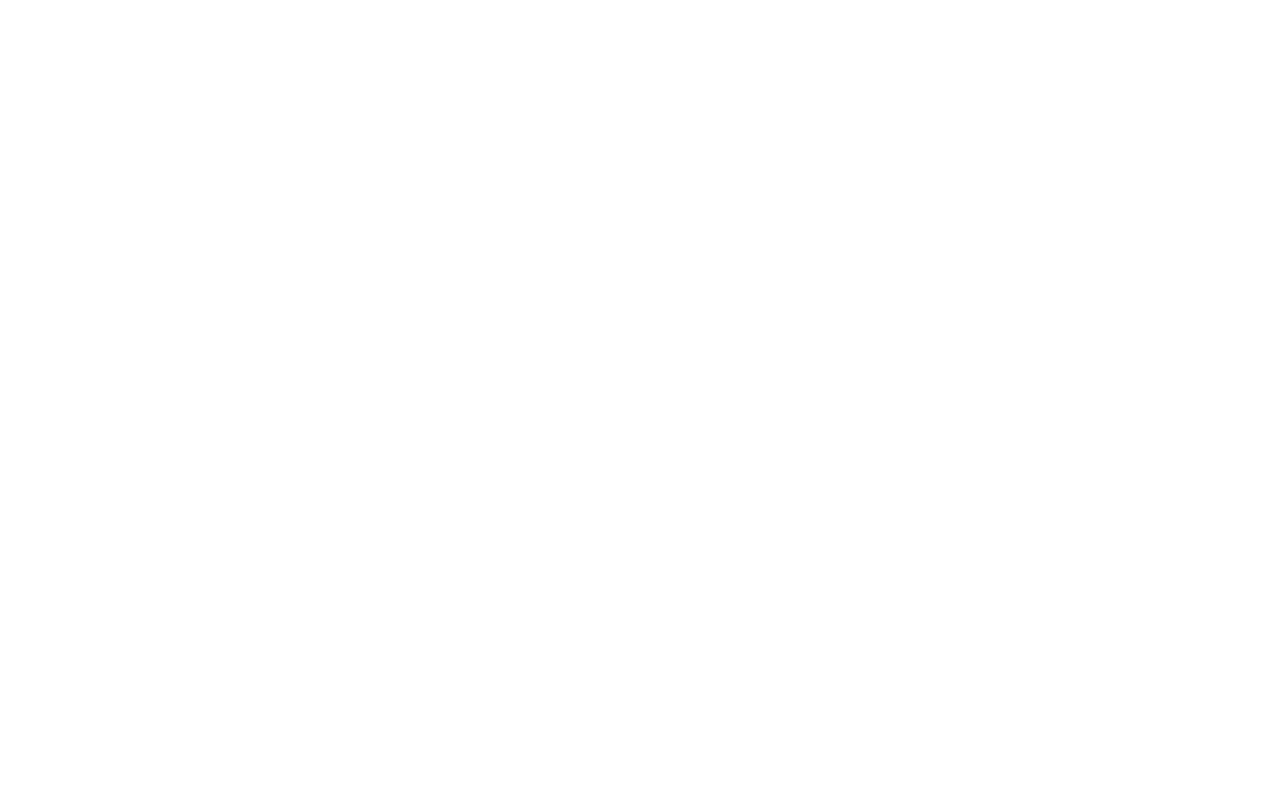
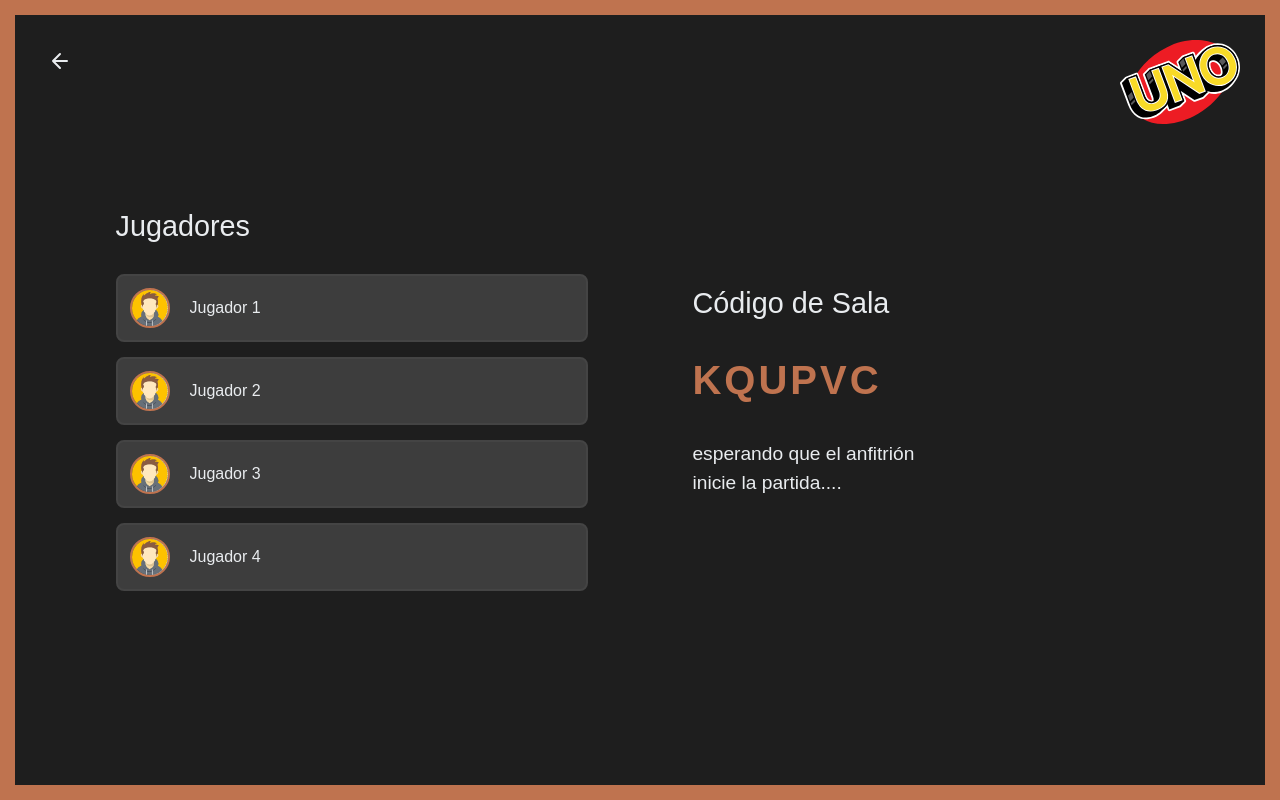
Before and after one commit to carlosd2000/uno1, a Vue app: page /SalaEspera in a window 1280 px wide. Before the commit this address had no page. Built offline with nearby package versions, Linux system fonts and the light colour scheme.

Commit message:
add sala de espera

```diff
--- /dev/null
+++ b/src/components/SalaEspera.vue
@@ -0,0 +1,258 @@
+<template>
+    <div class="public-container">
+      <!-- Botón volver -->
+      <button class="back-button" @click="goBack" :disabled="loading" aria-label="Volver a principal">
+        <svg xmlns="http://www.w3.org/2000/svg" width="24" height="24" viewBox="0 0 24 24" fill="none" stroke="#e9ecef" stroke-width="2" stroke-linecap="round" stroke-linejoin="round">
+          <path d="M19 12H5M12 19l-7-7 7-7"/>
+        </svg>
+      </button>
+
+      <!-- Logo UNO -->
+      <img src="/img/UNO_Logo.svg" alt="UNO Logo" class="logo">
+
+      <div class="lobby-card">
+        <!-- Contenido principal -->
+        <div class="content">
+          <!-- Mitad izquierda: Jugadores -->
+          <div class="players-section">
+            <h2 class="section-title">Jugadores</h2>
+
+            <div class="players-list">
+              <div v-for="(player, index) in players" :key="index" class="player-item">
+                <img src="/img/avatar.jpg" alt="avatar" class="avatar">
+                <input
+                  v-model="player.name"
+                  type="text"
+                  class="player-input"
+                  placeholder="Nombre"
+                />
+              </div>
+            </div>
+          </div>
+
+          <!-- Mitad derecha: Código y Botón -->
+          <div class="room-section">
+            <h2 class="section-title">Código de Sala</h2>
+            <p class="room-code">{{ roomCode }}</p>
+
+            <p class="waiting-text">esperando que el anfitrión<br>inicie la partida....</p>
+          </div>
+        </div>
+      </div>
+    </div>
+</template>
+
+<script>
+  export default {
+    name: "Lobby",
+    data() {
+      return {
+        players: [
+          { name: "Jugador 1", avatar: "avatar1.png" },
+          { name: "Jugador 2", avatar: "avatar2.png" },
+          { name: "Jugador 3", avatar: "avatar3.png" },
+          { name: "Jugador 4", avatar: "avatar4.png" },
+        ],
+        roomCode: "",
+        loading: false
+      };
+    },
+    created() {
+      this.roomCode = this.generateRoomCode();
+    },
+    methods: {
+      generateRoomCode() {
+        const chars = 'ABCDEFGHIJKLMNOPQRSTUVWXYZ0123456789';
+        let code = '';
+        for (let i = 0; i < 6; i++) {
+          code += chars.charAt(Math.floor(Math.random() * chars.length));
+        }
+        return code;
+      },
+      startGame() {
+        console.log("Iniciar juego con código:", this.roomCode);
+      },
+      goBack() {
+        this.$router.push('/UnirseSala')
+      }
+    }
+  };
+</script>
+
+<style scoped>
+
+.waiting-text {
+  color: #e9ecef;
+  font-size: 1.2rem;
+  margin-top: 30px;
+  text-align: left;
+  line-height: 1.5;
+}
+  .public-container {
+    position: relative;
+    display: flex;
+    justify-content: center;
+    align-items: center;
+    min-height: 100vh;
+    width: 100vw;
+    background-color: #1e1e1e;
+    border: 15px solid #bf734f;
+    box-sizing: border-box;
+    padding: 20px;
+  }
+
+  .back-button {
+    position: absolute;
+    top: 25px;
+    left: 25px;
+    background: transparent;
+    border: none;
+    cursor: pointer;
+    padding: 8px;
+    z-index: 10;
+  }
+
+  .back-button svg {
+    transition: transform 0.3s ease;
+  }
+
+  .back-button:hover svg {
+    transform: translateX(-3px);
+  }
+
+  .logo {
+    position: absolute;
+    top: 25px;
+    right: 25px;
+    width: 120px;
+    height: auto;
+  }
+
+  .lobby-card {
+    width: 90%;
+    max-width: 1200px;
+    height: 80vh;
+    background-color: transparent;
+    color: #e9ecef;
+    padding: 20px;
+  }
+
+  .content {
+    display: flex;
+    justify-content: space-between;
+    align-items: center;
+    height: 100%;
+    gap: 50px;
+  }
+
+  .players-section, .room-section {
+    width: 45%;
+  }
+
+  .section-title {
+    color: #e9ecef;
+    font-size: 1.8rem;
+    margin-bottom: 30px;
+  }
+
+  .players-list {
+    display: flex;
+    flex-direction: column;
+    gap: 15px;
+  }
+
+  .player-item {
+    display: flex;
+    align-items: center;
+    background-color: #3d3d3d;
+    border-radius: 8px;
+    padding: 12px;
+    border: 2px solid #444;
+  }
+
+  .avatar {
+    width: 40px;
+    height: 40px;
+    border-radius: 50%;
+    margin-right: 12px;
+    object-fit: cover;
+    border: 2px solid #bf734f;
+  }
+
+  .player-input {
+    flex-grow: 1;
+    border: none;
+    background-color: transparent;
+    color: #e9ecef;
+    font-size: 1rem;
+    padding: 8px;
+  }
+
+  .player-input::placeholder {
+    color: #aaa;
+  }
+
+  .room-code {
+    font-size: 2.5rem;
+    font-weight: bold;
+    margin: 30px 0;
+    color: #bf734f;
+    letter-spacing: 3px;
+  }
+
+  .action-button {
+    padding: 12px 30px;
+    border-radius: 6px;
+    background-color: #e9ecef;
+    color: #030303;
+    border: 2px solid #030303;
+    font-weight: 600;
+    cursor: pointer;
+    transition: all 0.3s ease;
+  }
+
+  .start-button {
+    font-size: 1.2rem;
+    padding: 15px 40px;
+  }
+
+  .action-button:hover:not(:disabled) {
+    opacity: 0.9;
+    transform: translateY(-2px);
+  }
+
+  .action-button:disabled {
+    opacity: 0.6;
+    cursor: not-allowed;
+  }
+
+  @media (max-width: 1024px) {
+    .content {
+      flex-direction: column;
+      gap: 30px;
+    }
+
+    .players-section, .room-section {
+      width: 100%;
+    }
+
+    .logo {
+      width: 100px;
+    }
+
+    .room-code {
+      font-size: 2rem;
+      margin: 20px 0;
+    }
+
+    .start-button {
+      font-size: 1rem;
+      padding: 12px 30px;
+    }
+
+    .section-title {
+      font-size: 1.5rem;
+      margin-bottom: 20px;
+    }
+  }
+</style>
--- a/src/router/index.js
+++ b/src/router/index.js
@@ -5,6 +5,7 @@
 import Principal from '../components/Principal.vue'
 import CrearSala from '../components/CrearSala.vue'
 import UnirseSala from '../components/UnirseSala.vue'
+import SalaEspera from '../components/SalaEspera.vue'
 const routes = [
   {
     path: '/',
@@ -27,14 +28,19 @@
     component: Principal
   },
   {
-    path: '/crearsala',
-    name: 'crearsala',
+    path: '/CrearSala',
+    name: 'CrearSala',
     component: CrearSala
   },
   {
     path: '/unirseSala',
     name: 'unirseSala',
     component: UnirseSala
+  },
+  {
+    path: '/SalaEspera',
+    name: 'SalaEspera',
+    component: SalaEspera
   }
 ]
 
```
